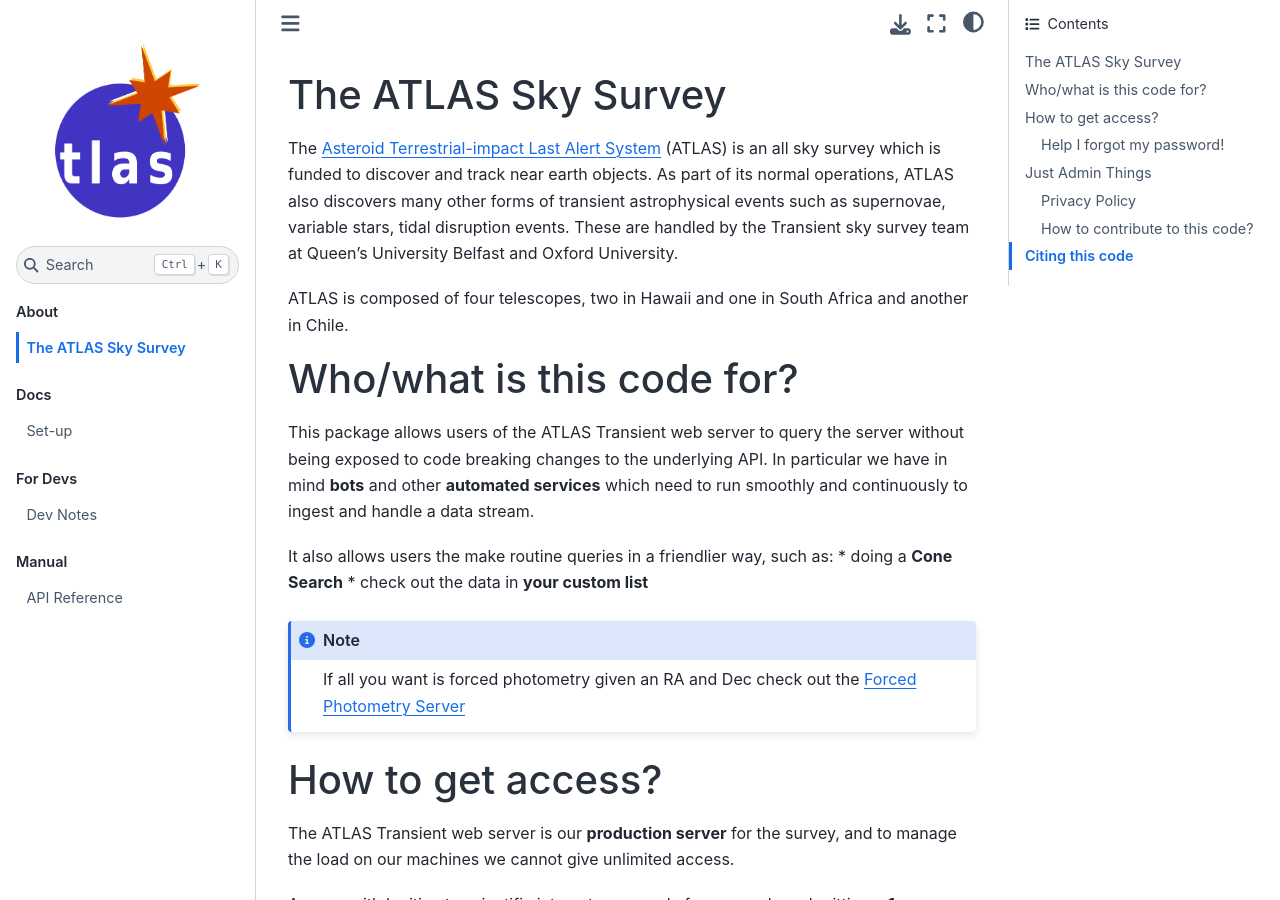
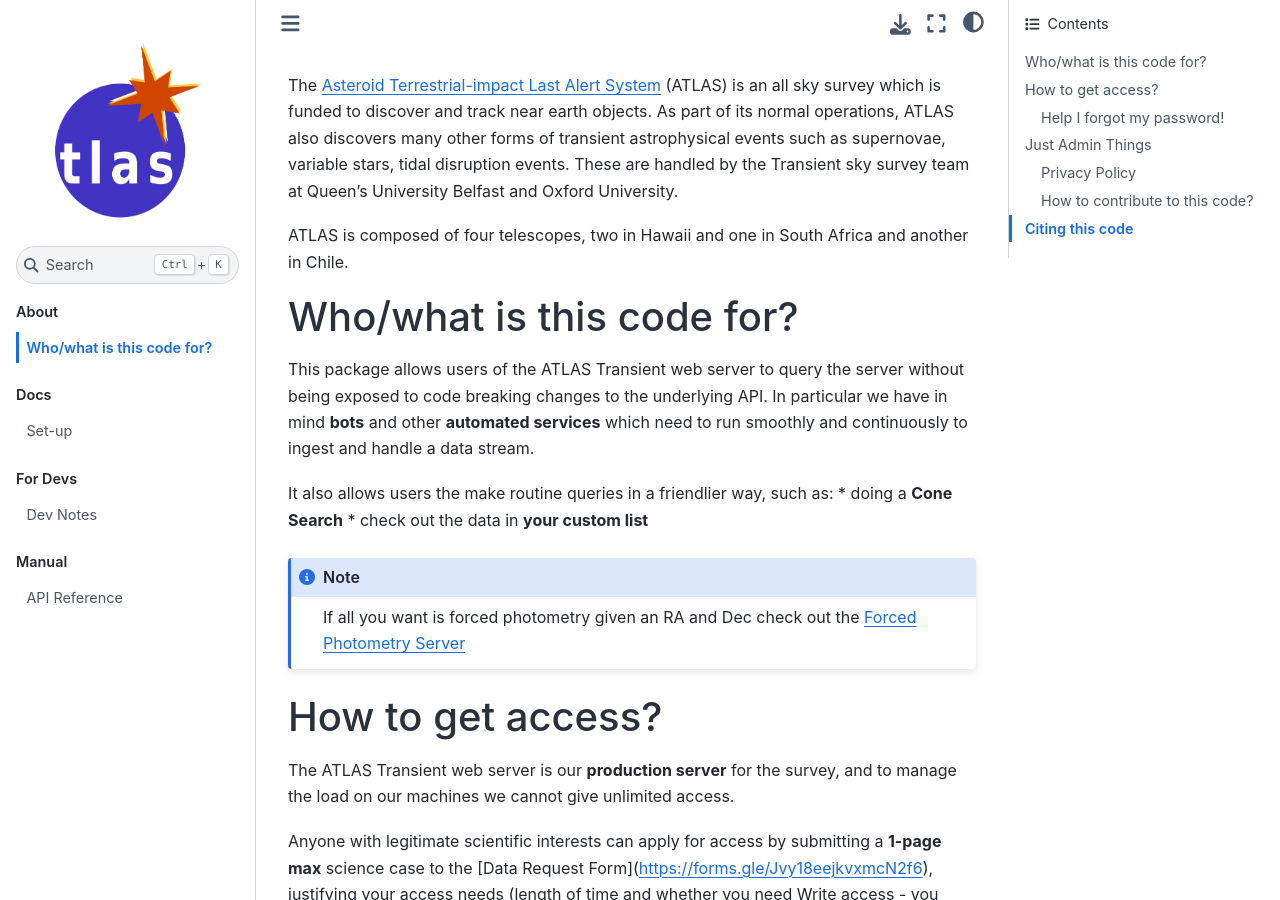
Before and after one commit to HeloiseS/atlasapiclient, a Sphinx documentation site: the page built from docs/source/about.rst, in a window 1280 px wide and 900 px high. Built offline with Sphinx 7.4.7 and the Sphinx Book theme 1.1.4, drawn with Linux system fonts in a browser that asks for light colours.

Commit message:
removed a header

```diff
--- a/docs/source/about.rst
+++ b/docs/source/about.rst
@@ -1,5 +1,4 @@
-The ATLAS Sky Survey
-====================
+
 .. _Asteroid Terrestrial-impact Last Alert System: https://atlas.fallingstar.com/
 .. _Forced Photometry Server: https://fallingstar-data.com/forcedphot/
 
```
